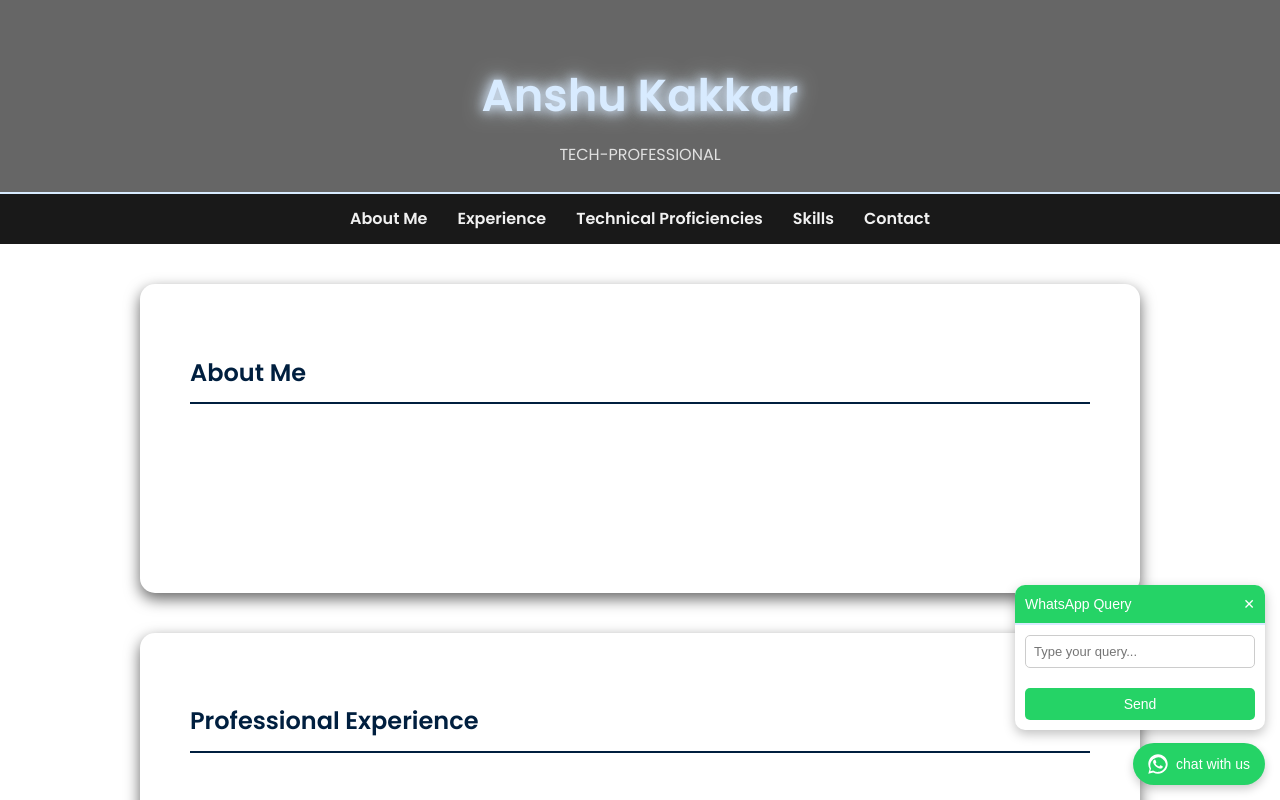
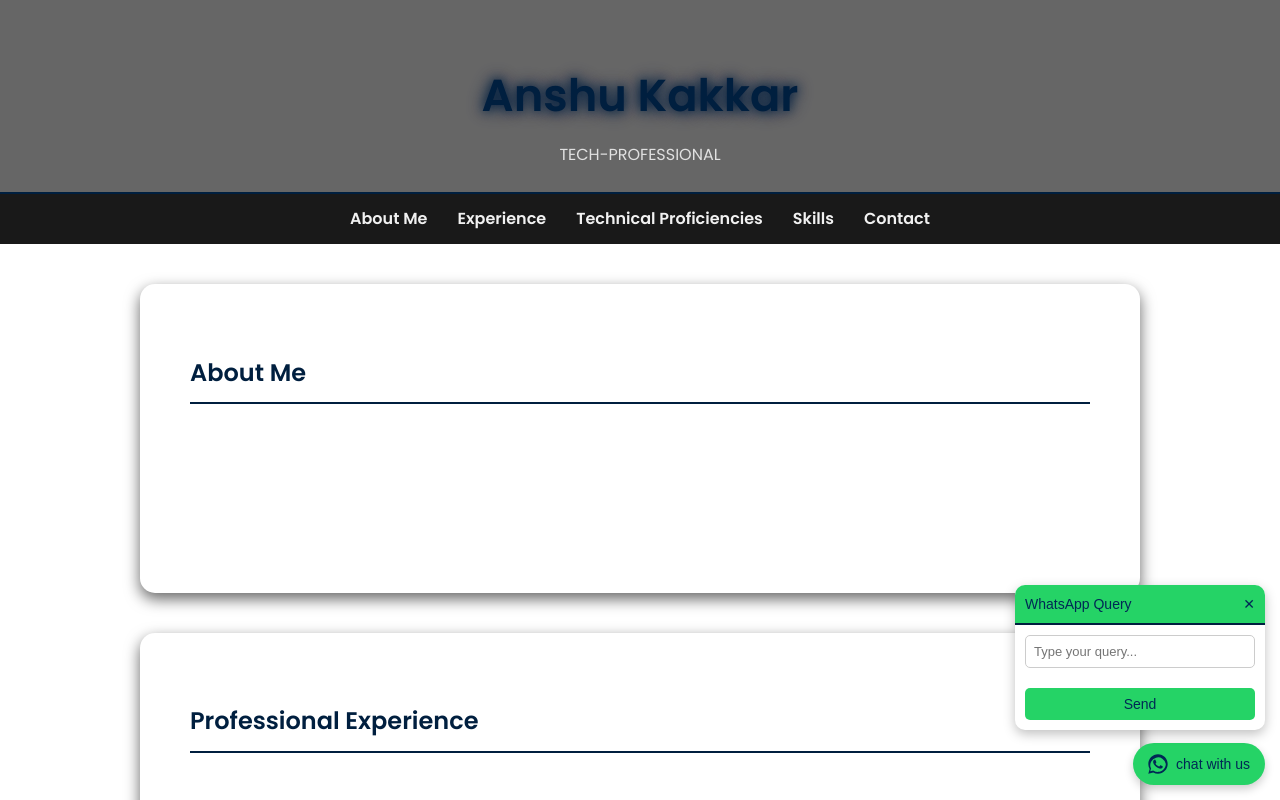
Before and after one commit to anshukakkar1234/my-portfolio, a plain HTML site: page index.html in a window 1280 px wide. Both pictures are taken after a click on the element "chat with us". Shown: the top 800 px of the page. Drawn offline with Linux system fonts and the light colour scheme.

Commit message:
Update index.html

```diff
--- a/index.html
+++ b/index.html
@@ -26,14 +26,14 @@
       text-align: center;
       padding: 50px 20px 20px;
       background: rgba(0, 0, 0, 0.6);
-      border-bottom: 2px solid #d8ebff;
+      border-bottom: 2px solid #001f3f;
       animation: fadeInDown 1.2s ease-in-out;
     }
 
     header h1 {
       font-size: 2.8rem;
       margin: 10px 0;
-      color: #d8ebff;
+      color: #001f3f;
       animation: glow 2s infinite alternate;
     }
 
@@ -45,7 +45,7 @@
     header img {
       margin-top: 15px;
       border-radius: 50%;
-      border: 3px solid #d8ebff;
+      border: 3px solid #001f3f;
       box-shadow: 0 4px 15px rgba(33, 150, 243, 0.8);
       transition: transform 0.3s ease;
     }
@@ -77,12 +77,12 @@
       height: 2px;
       left: 0;
       bottom: -5px;
-      background: #d8ebff;
+      background: #001f3f;
       transition: width 0.4s;
     }
 
     nav a:hover {
-      color: #d8ebff;
+      color: #001f3f;
     }
 
     nav a:hover::after {
@@ -198,8 +198,8 @@
       to { opacity: 1; transform: translateX(0); }
     }
   @keyframes glow {
-      from { text-shadow: 0 0 10px #d8ebff, 0 0 20px #d8ebff; }
-      to { text-shadow: 0 0 20px #ffffff, 0 0 40px #ffffff; }
+      from { text-shadow: 0 0 10px #001f3f, 0 0 20px #001f3f; }
+      to { text-shadow: 0 0 20px #002855, 0 0 40px #002855; }
     }
   </style>
 </head>
@@ -293,15 +293,15 @@
   </section>
 <style>
 .fab{position:fixed;right:15px;bottom:15px;display:flex;align-items:center;gap:8px;
-     background:#25D366;color:#fff;padding:10px 15px;border-radius:30px;font-family:sans-serif;
+     background:#25D366;color:#002855;padding:10px 15px;border-radius:30px;font-family:sans-serif;
      font-size:14px;cursor:pointer;box-shadow:0 4px 10px rgba(0,0,0,.2);z-index:9999}
-.fab svg{width:20px;height:20px;fill:#fff}
+.fab svg{width:20px;height:20px;fill:#002855}
 .popup{position:fixed;right:15px;bottom:70px;width:250px;display:none;flex-direction:column;
        background:#fff;border-radius:10px;box-shadow:0 4px 12px rgba(0,0,0,.25);font-family:sans-serif;z-index:9999}
-.popup header{background:#25D366;color:#fff;padding:8px 10px;display:flex;justify-content:space-between;
+.popup header{background:#25D366;color:#002855;padding:8px 10px;display:flex;justify-content:space-between;
               align-items:center;font-size:14px;border-radius:10px 10px 0 0}
 .popup input{margin:10px;border:1px solid #ccc;border-radius:5px;padding:8px;font-size:13px}
-.popup button{margin:10px;background:#25D366;color:#fff;border:none;padding:8px;border-radius:5px;
+.popup button{margin:10px;background:#25D366;color:#002855;border:none;padding:8px;border-radius:5px;
               cursor:pointer;font-size:14px}
 </style>
 <div class="fab" onclick="waPopup.style.display='flex'">
```
